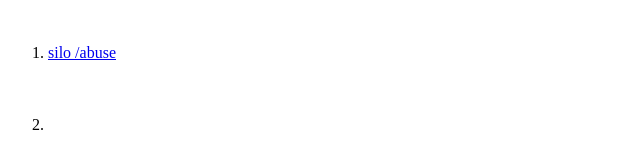
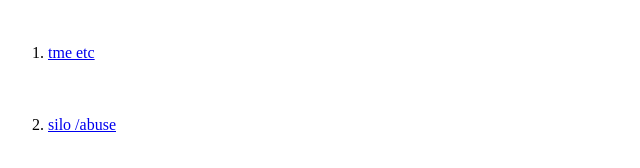
Before and after one commit to thesefran/thesefran.github.io, a plain HTML site: page 2.html in a window 1280 px wide. Shown: the whole page, without its empty margins (0-640 px from the left). Drawn offline with Linux system fonts and the light colour scheme.

Commit message:
Update 2.html

```diff
--- a/2.html
+++ b/2.html
@@ -5,10 +5,14 @@
 
 <br><br>
 
-<li><a href='abusesiloed.html'> silo /abuse</a></li>
+
+<li><a href='libid.html'>tme etc </a></li>
+
 <br><br><br>
 
-<li><a href=''> </a></li>
+
+<li><a href='abusesiloed.html'> silo /abuse</a></li>
+
 
 </ol>
 
```
